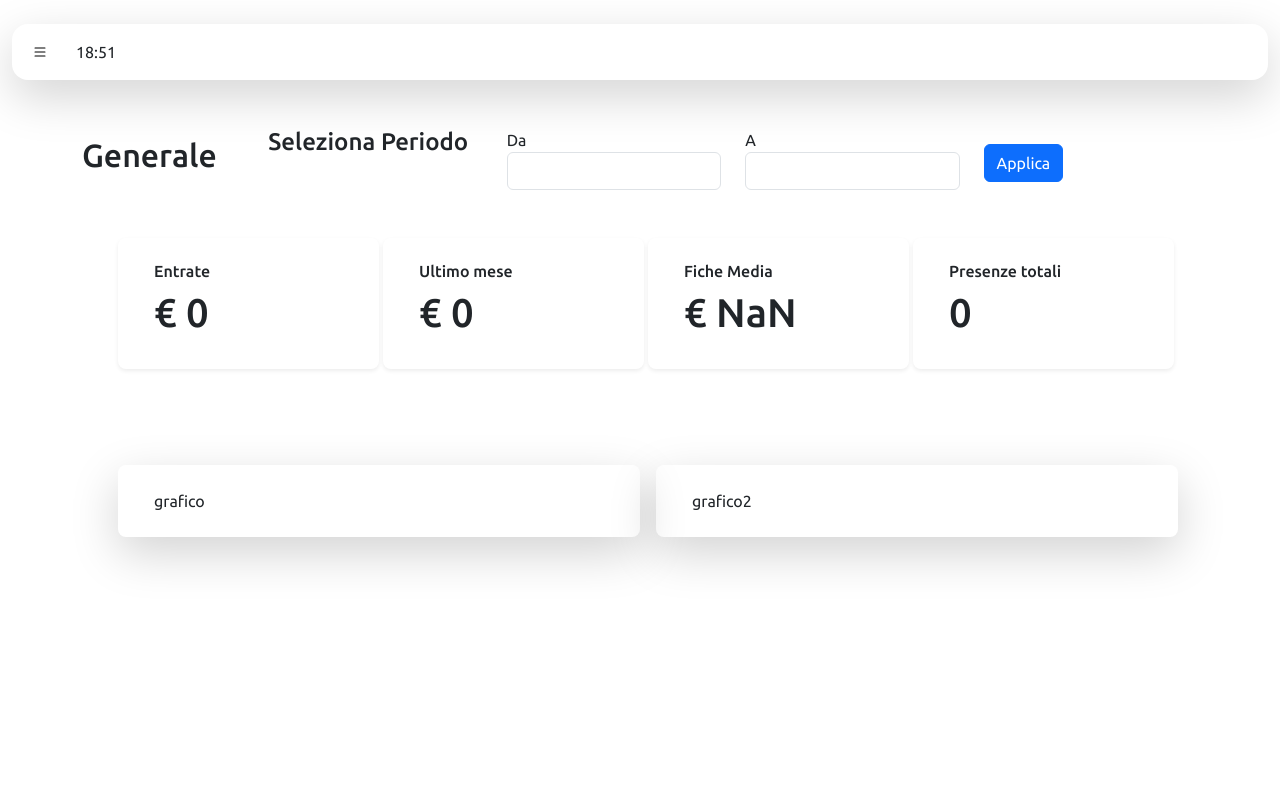
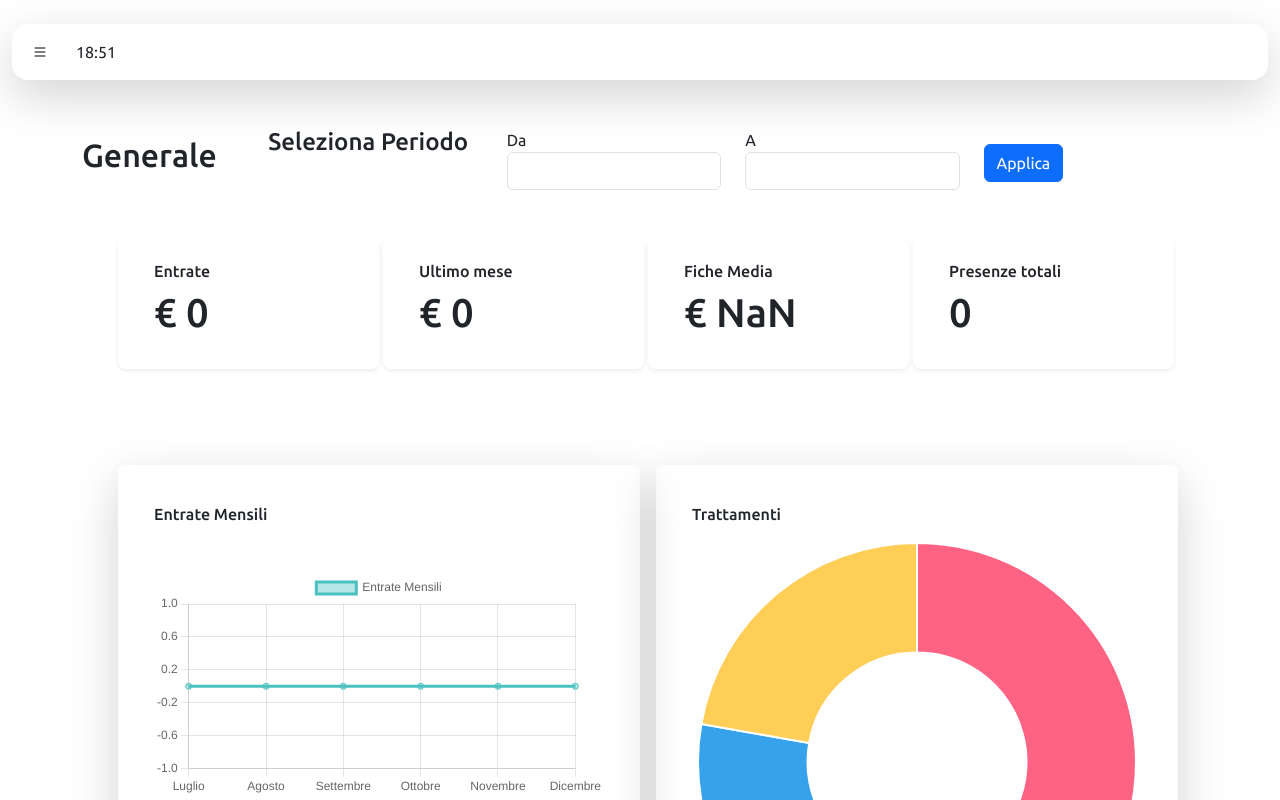
Before and after one commit to ageria20/Capstone_nagefyFE, a React (Vite) app: page /report in a window 1280 px wide. Shown: the top 800 px of the page. Built offline with nearby package versions, Linux system fonts and the light colour scheme; no server answers.

Commit message:
line chart works

```diff
--- a/src/components/Calendar/Agenda.css
+++ b/src/components/Calendar/Agenda.css
@@ -131,6 +131,10 @@
         width: 20%;
     }
 
+    .getTime{
+        display: none;
+    }
+
     .custom-toolbar button {
         font-size: 0.875rem;
     }
@@ -145,6 +149,10 @@
     .custom-toolbar {
         padding: 0.3rem;
 
+    }
+
+    .getTime{
+        display: none;
     }
 
     .arrowRight, .arrowLeft, .today {
--- a/src/components/Calendar/CustomToolbar.tsx
+++ b/src/components/Calendar/CustomToolbar.tsx
@@ -63,7 +63,7 @@ const CustomToolbar: React.FC<CustomToolbarProps> = ({ onNavigate, currentDate,
         {isOpen ? <X/>:<List />}
       </button>
         <Sidebar/>
-        <p className='mb-0 px-2'>{getTime()}</p>
+        <p className='mb-0 px-2 getTime'>{getTime()}</p>
 
 
         <Button onClick={() => onNavigate("PREV")} className='border-start rounded-0 arrowLeft'><ArrowLeft/></Button>
--- a/src/components/Report/Report.tsx
+++ b/src/components/Report/Report.tsx
@@ -8,6 +8,13 @@ import { useEffect, useState } from 'react'
 import { getCash } from '../../redux/actions/actionCash'
 import { ICashed } from '../../interfaces/ICash'
 import DatePicker from 'react-datepicker'
+import { Line } from 'react-chartjs-2';
+import { Doughnut } from 'react-chartjs-2';
+import { Chart as ChartJS, CategoryScale, LinearScale, PointElement, LineElement, Title, Tooltip, Legend, ArcElement } from 'chart.js';
+import dayjs from 'dayjs'
+
+
+ChartJS.register(CategoryScale, LinearScale, PointElement, LineElement, Title, Tooltip, Legend, ArcElement);
 
 const Report = () => {
 
@@ -94,12 +101,81 @@ const Report = () => {
         }
        }
 
+       const getCurrentSemesterData = () => {
+        const monthlyTotals = new Array(6).fill(0);
+
+        cashList.forEach(item => {
+            if (item.createdAt) {
+                const createdAtDate = new Date(item.createdAt);
+                const month = createdAtDate.getMonth();
+
+                const today = new Date();
+                const currentMonth = today.getMonth();
+
+
+                if (currentMonth < 6) {
+                    if (month >= 0 && month < 6) {
+                        monthlyTotals[month] += item.total;
+                    }
+                } else {
+
+                    if (month >= 6 && month <= 11) {
+                        monthlyTotals[month - 6] += item.total;
+                    }
+                }
+            }
+        });
+
+        return monthlyTotals;
+
+    };
+
 
 
     useEffect(() => {
         dispatch(getCash())
         filterLastMonth()
     }, [dispatch])
+
+
+
+
+    const currentMonth = dayjs().month();
+    let labelsMonth = [];
+
+
+    if (currentMonth < 6) {
+        labelsMonth = ['Gennaio', 'Febbraio', 'Marzo', 'Aprile', 'Maggio', 'Giugno'];
+    } else {
+        labelsMonth = ['Luglio', 'Agosto', 'Settembre', 'Ottobre', 'Novembre', 'Dicembre'];
+    }
+
+
+    const monthlyData = {
+        labels: labelsMonth,
+        datasets: [
+            {
+                label: 'Entrate Mensili',
+                data: getCurrentSemesterData(),
+                fill: false,
+                backgroundColor: 'rgba(75,192,192,0.4)',
+                borderColor: 'rgba(75,192,192,1)',
+            },
+        ],
+    };
+
+
+    const treatmentData = {
+        labels: cashList.map(item => item.appointment?.treatmentsList.map(treatment => treatment.name)),
+        datasets: [
+            {
+                label: 'Entrate per Trattamenti',
+                data: [300, 50, 100],
+                backgroundColor: ['#FF6384', '#36A2EB', '#FFCE56'],
+                hoverBackgroundColor: ['#FF6384', '#36A2EB', '#FFCE56'],
+            },
+        ],
+    };
 
   return (
     <div>
@@ -178,13 +254,19 @@ const Report = () => {
         </Row>
         <Row className='p-5 gap-3 flex-nowrap'>
             <Col xs={12} md={6} className='rounded-3 shadow-lg p-4'>
-                <Container>
-                    grafico
+                <Container className='mt-3'>
+                    <h6>Entrate Mensili</h6>
+
+                    <Line data={monthlyData} options={{ responsive: true,}} className='mt-5'/>
+
                 </Container>
             </Col>
             <Col xs={12} md={6} className='rounded-3 shadow-lg p-4'>
-                <Container>
-                    grafico2
+                <Container className='mt-3'>
+                    <h6 >Trattamenti</h6>
+
+                    <Doughnut data={treatmentData} options={{ responsive: true }} />
+
                 </Container>
             </Col>
         </Row>
--- a/src/interfaces/ICash.ts
+++ b/src/interfaces/ICash.ts
@@ -9,5 +9,6 @@ export interface ICash{
 export interface ICashed{
     paymentMethod: string;
     appointment: IAppointments | null;
-    total: number
+    total: number,
+    createdAt?: Date | null
 }
```
